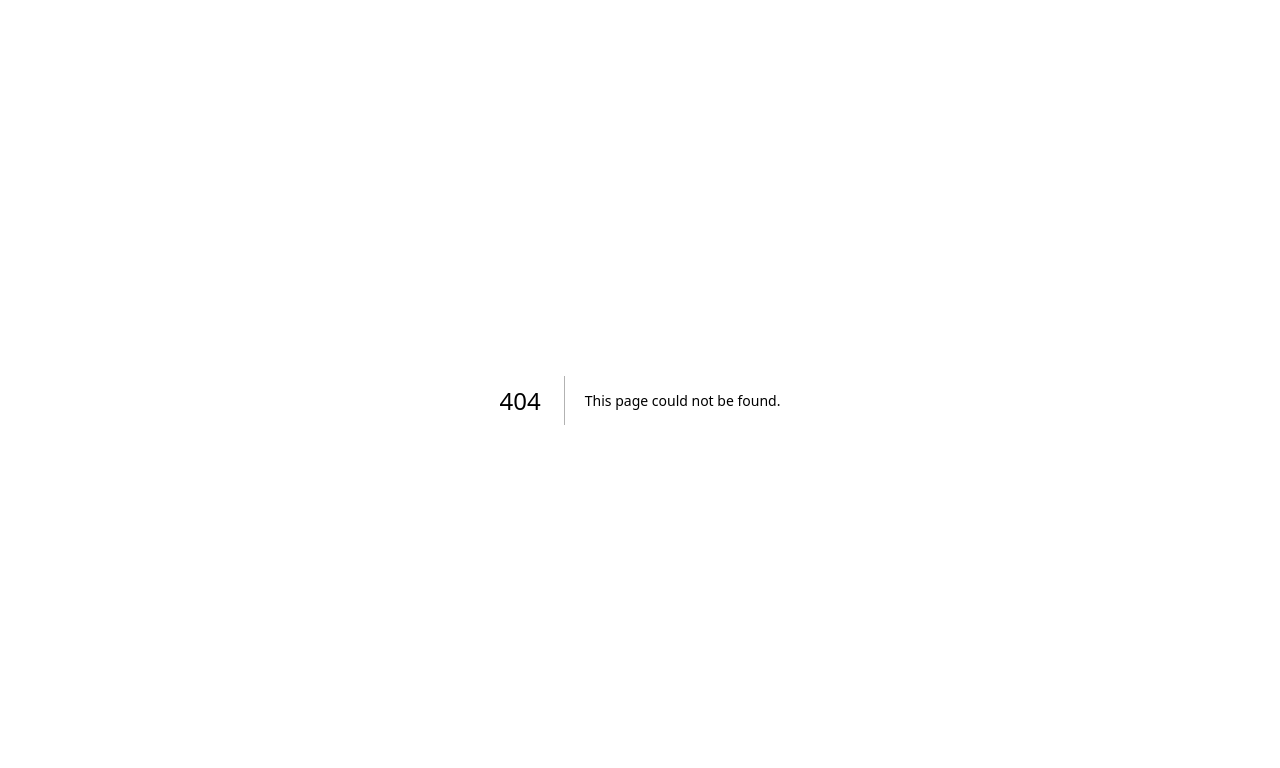
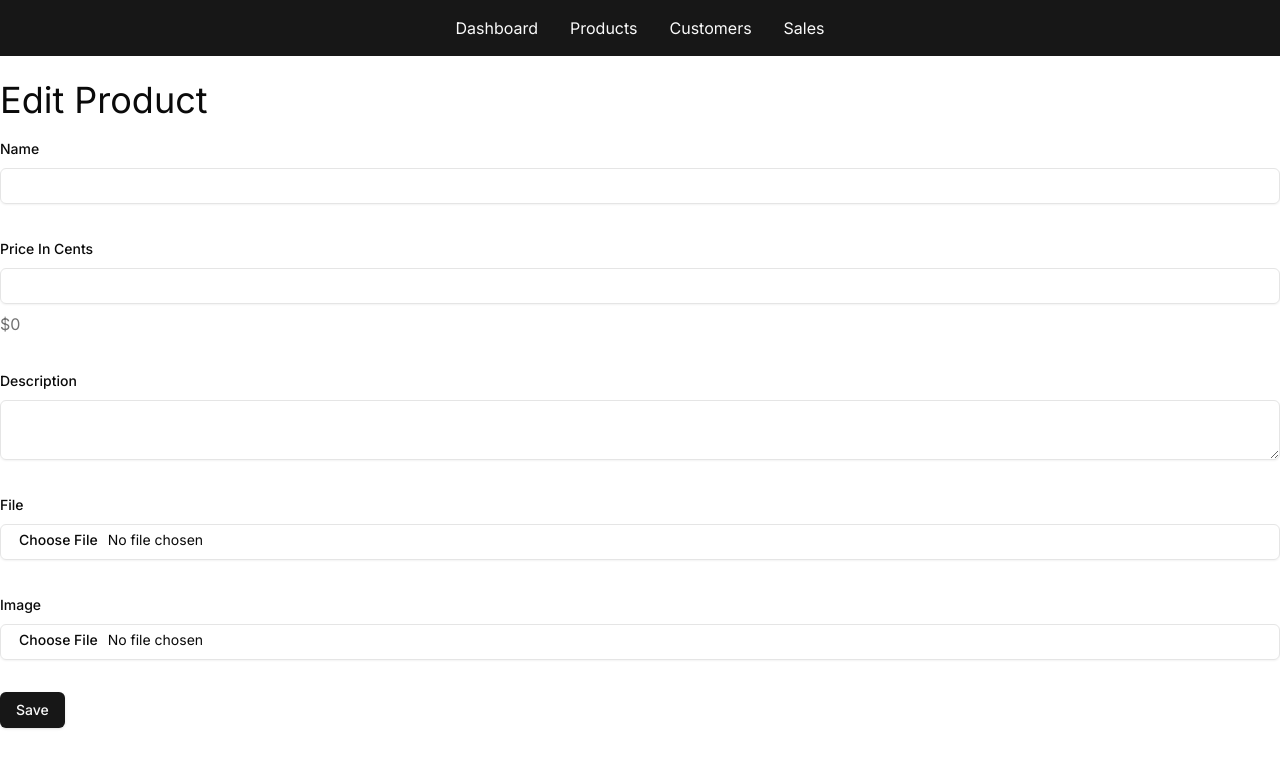
Before and after one commit to ProgrammerJM/Her-Health-Hub, a Next.js app: page /admin/products/1/edit in a window 1280 px wide. Before the commit this address had no page. Shown: the top 768 px of the page. Built offline with nearby package versions, Linux system fonts and the light colour scheme; no server answers; the database is empty.

Commit message:
feat: create EditProductPage component for editing product details

```diff
--- /dev/null
+++ b/src/app/admin/products/[id]/edit/page.tsx
@@ -0,0 +1,20 @@
+import React from "react";
+import { PageHeader } from "../../../_components/PageHeader";
+import { ProductForm } from "../../_components/ProductForm";
+import { db } from "@/db/db";
+
+export default async function EditProductPage({
+  params: { id },
+}: {
+  params: { id: string };
+}) {
+  const product = await db.product.findUnique({
+    where: { id },
+  });
+  return (
+    <>
+      <PageHeader>Edit Product</PageHeader>
+      <ProductForm product={product} />
+    </>
+  );
+}
```
